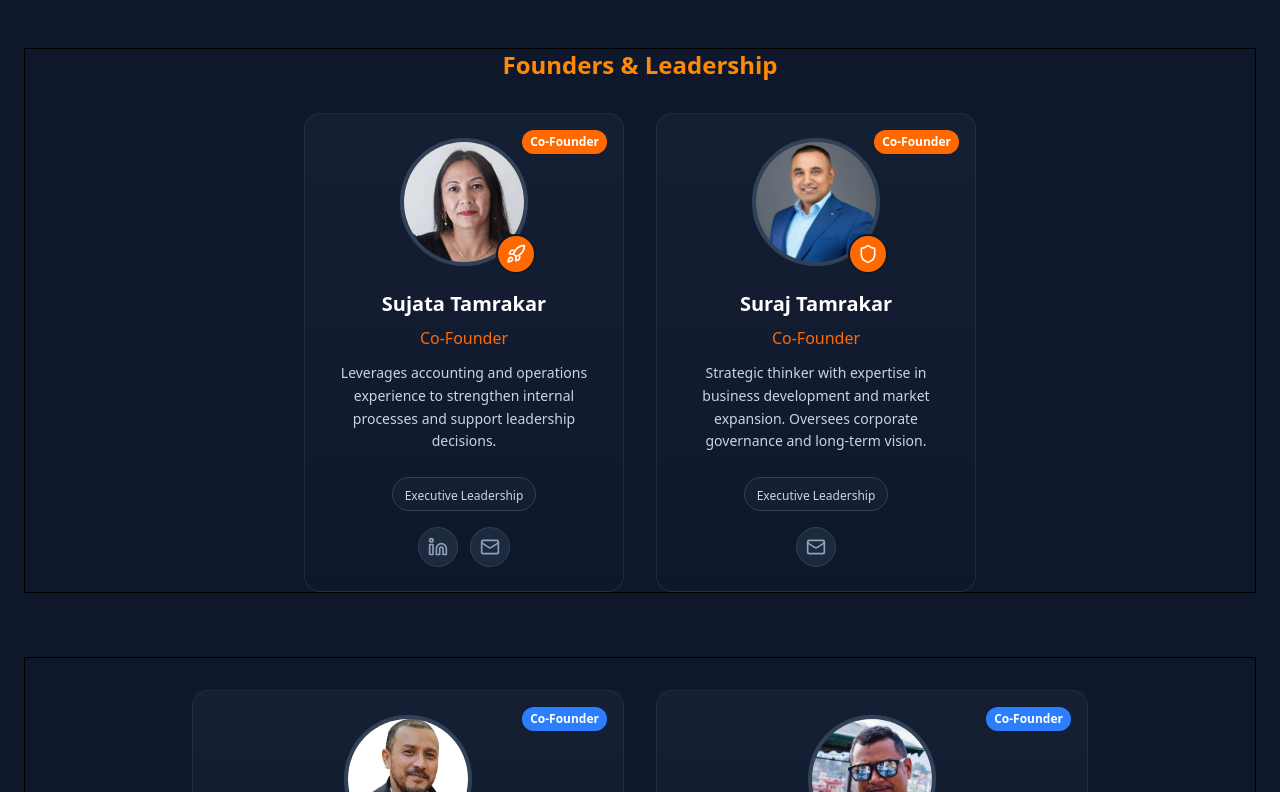
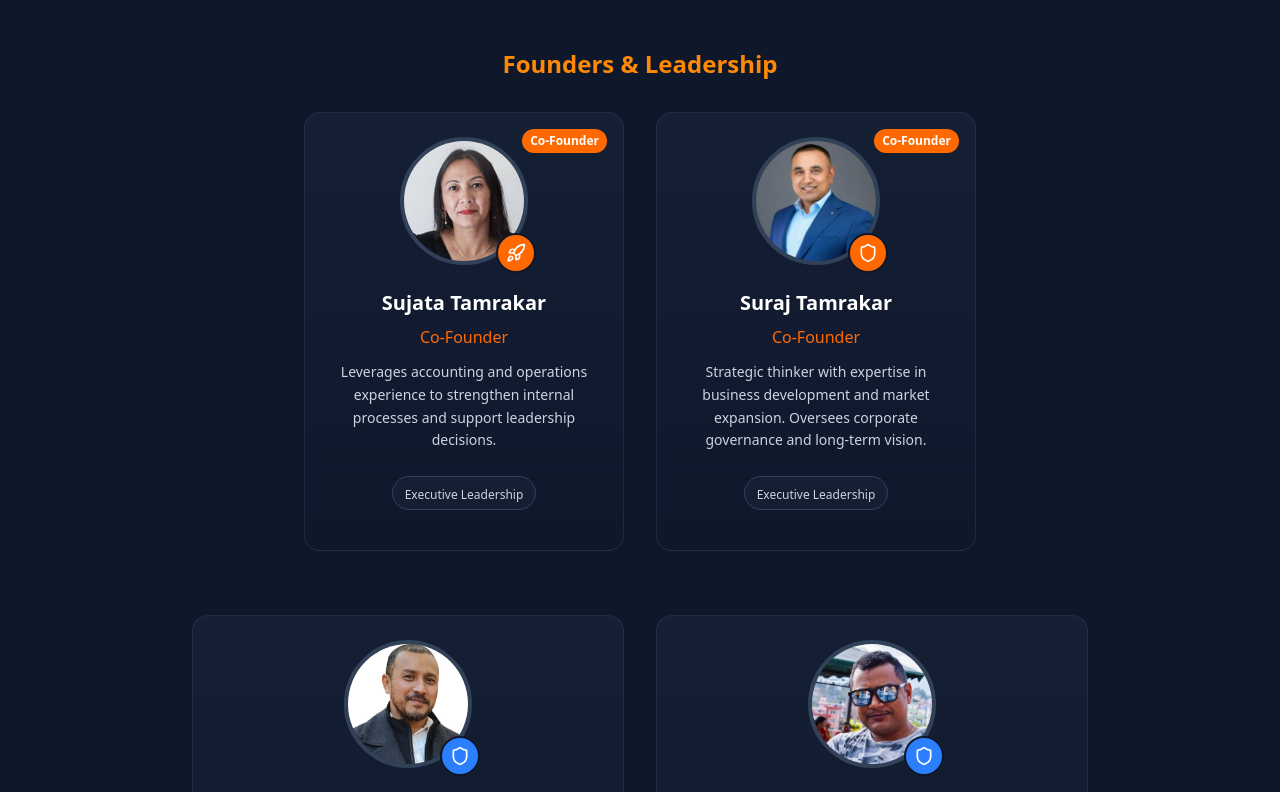
Before and after one commit to KhemrajBahadruRaut/gr8-main, a Next.js app: page /about in a window 1280 px wide. Shown: the part 968-1760 px from the top of the page. Built offline with nearby package versions, Linux system fonts and the light colour scheme.

Commit message:
for deployment after changing the aboutus section

```diff
--- a/app/about/page.jsx
+++ b/app/about/page.jsx
@@ -105,13 +105,23 @@
       ></div>
 
       {/* Level indicator */}
-      <div className="absolute top-4 right-4">
+      {/* <div className="absolute top-4 right-4">
         <div
           className={`px-2 py-1 rounded-full text-xs font-semibold text-white ${getBadgeColor()}`}
         >
-          {level === 0 ? "Co-Founder" : level === 1 ? "Co-Founder" : "Team"}
+          {level === 0 ? "Co-Founder" : level === 1 ? "" : "Team"}
         </div>
-      </div>
+      </div> */}
+    {level !== 1 && (
+        <div className="absolute top-4 right-4">
+          <div
+            className={`px-2 py-1 rounded-full text-xs font-semibold text-white ${getBadgeColor()}`}
+          >
+            {level === 0 ? "Co-Founder" : "Team"}
+          </div>
+        </div>
+      )}
+
 
       {/* Avatar container */}
       <div className="relative mb-6 z-10 ">
@@ -279,9 +289,9 @@
           avatar: "/team/s.png",
           department: "Executive Leadership",
           social: {
-            linkedin:
-              "https://www.linkedin.com/in/nilendra-tamrakar-876702270/",
-            email: "sujata@gr8private.com",
+            // linkedin:
+            //   "https://www.linkedin.com/in/nilendra-tamrakar-876702270/",
+            // email: "sujata@gr8private.com",
           },
         },
         {
@@ -292,8 +302,8 @@
           avatar: "/team/su.webp",
           department: "Executive Leadership",
           social: {
-            Facebook: "https://www.facebook.com/surajgr8realtor",
-            email: "nilendra@gr8private.com",
+            // Facebook: "https://www.facebook.com/surajgr8realtor",
+            // email: "nilendra@gr8private.com",
           },
         },
       ],
@@ -311,9 +321,9 @@
           avatar: "/team/n.jpg",
           department: "Executive Leadership",
           social: {
-            linkedin:
-              "https://www.linkedin.com/in/nilendra-tamrakar-876702270/",
-            email: "nilendra@gr8private.com",
+            // linkedin:
+            //   "https://www.linkedin.com/in/nilendra-tamrakar-876702270/",
+            // email: "nilendra@gr8private.com",
           },
         },
         {
@@ -324,9 +334,9 @@
           avatar: "/team/d.jpg",
           department: "Executive Leadership",
           social: {
-            linkedin:
-              "https://www.linkedin.com/in/nilendra-tamrakar-876702270/",
-            email: "nilendra@gr8private.com",
+            // linkedin:
+              // "https://www.linkedin.com/in/nilendra-tamrakar-876702270/",
+            // email: "nilendra@gr8private.com",
           },
         },
       ],
@@ -345,8 +355,8 @@
           avatar: "/team/i.jpg",
           department: "Marketing",
           social: {
-            linkedin: "https://www.linkedin.com/in/injol-shrestha/",
-            email: "injol@gr8.com.np",
+            // linkedin: "https://www.linkedin.com/in/injol-shrestha/",
+            // email: "injol@gr8.com.np",
           },
         },
         {
@@ -357,8 +367,8 @@
           avatar: "/team/an.webp",
           department: "Creative",
           social: {
-            linkedin: "https://www.linkedin.com/in/anup-shrestha-63515735b/",
-            email: "anup@gr8private.com",
+            // linkedin: "https://www.linkedin.com/in/anup-shrestha-63515735b/",
+            // email: "anup@gr8private.com",
           },
         },
         // Development Team
@@ -370,8 +380,8 @@
           avatar: "/team/a.png",
           department: "Technology",
           social: {
-            github: "https://github.com/KhemrajBahadruRaut",
-            email: "khemraj@gr8.com.np",
+            // github: "https://github.com/KhemrajBahadruRaut",
+            // email: "khemraj@gr8.com.np",
           },
         },
         {
@@ -382,8 +392,8 @@
           avatar: "/team/ri.jpg",
           department: "Technology",
           social: {
-            github: "https://github.com/ridimatuladhar",
-            email: "ridima@gr8.com.np",
+            // github: "https://github.com/ridimatuladhar",
+            // email: "ridima@gr8.com.np",
           },
         },
 
@@ -398,7 +408,7 @@
           department: "Business Development",
           social: {
             // linkedin: "https://linkedin.com",
-            email: "rahul@gr8private.com",
+            // email: "rahul@gr8private.com",
           },
         },
         {
@@ -409,8 +419,8 @@
           avatar: "/team/p.jpg",
           department: "Sales & Marketing",
           social: {
-            linkedin: "https://linkedin.com",
-            email: "prasuna@gr8private.com",
+            // linkedin: "https://linkedin.com",
+            // email: "prasuna@gr8private.com",
           },
         },
       ],
@@ -546,7 +556,7 @@
 
           {/* Display Team Members by Level */}
           {teamHierarchy.map((levelGroup, groupIndex) => (
-            <div key={groupIndex} className="mb-16 last:mb-0 border ">
+            <div key={groupIndex} className="mb-16 last:mb-0  ">
               <h3
                 className={`text-2xl font-bold mb-8 text-center ${
                   levelGroup.level === 0
```
